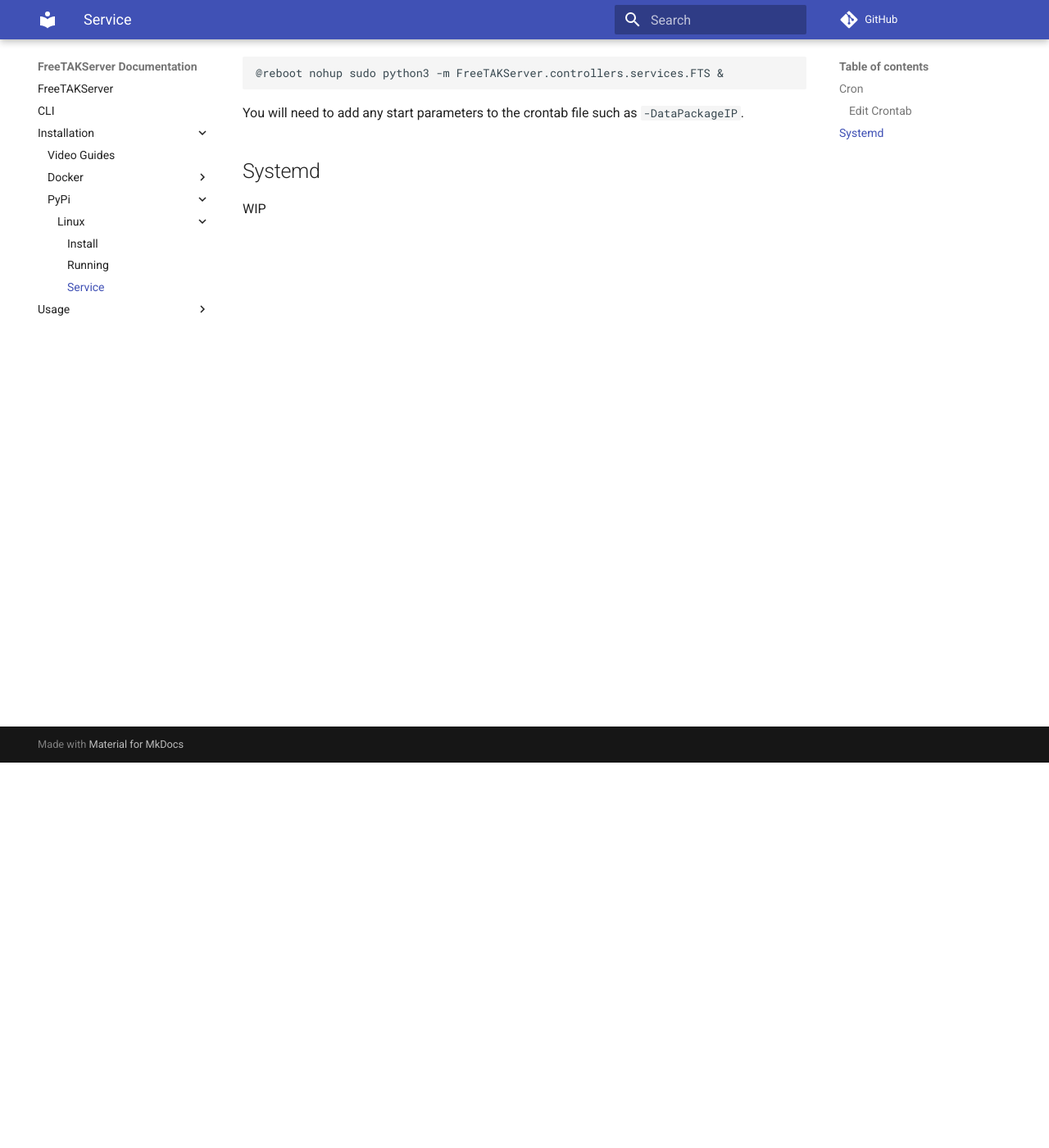
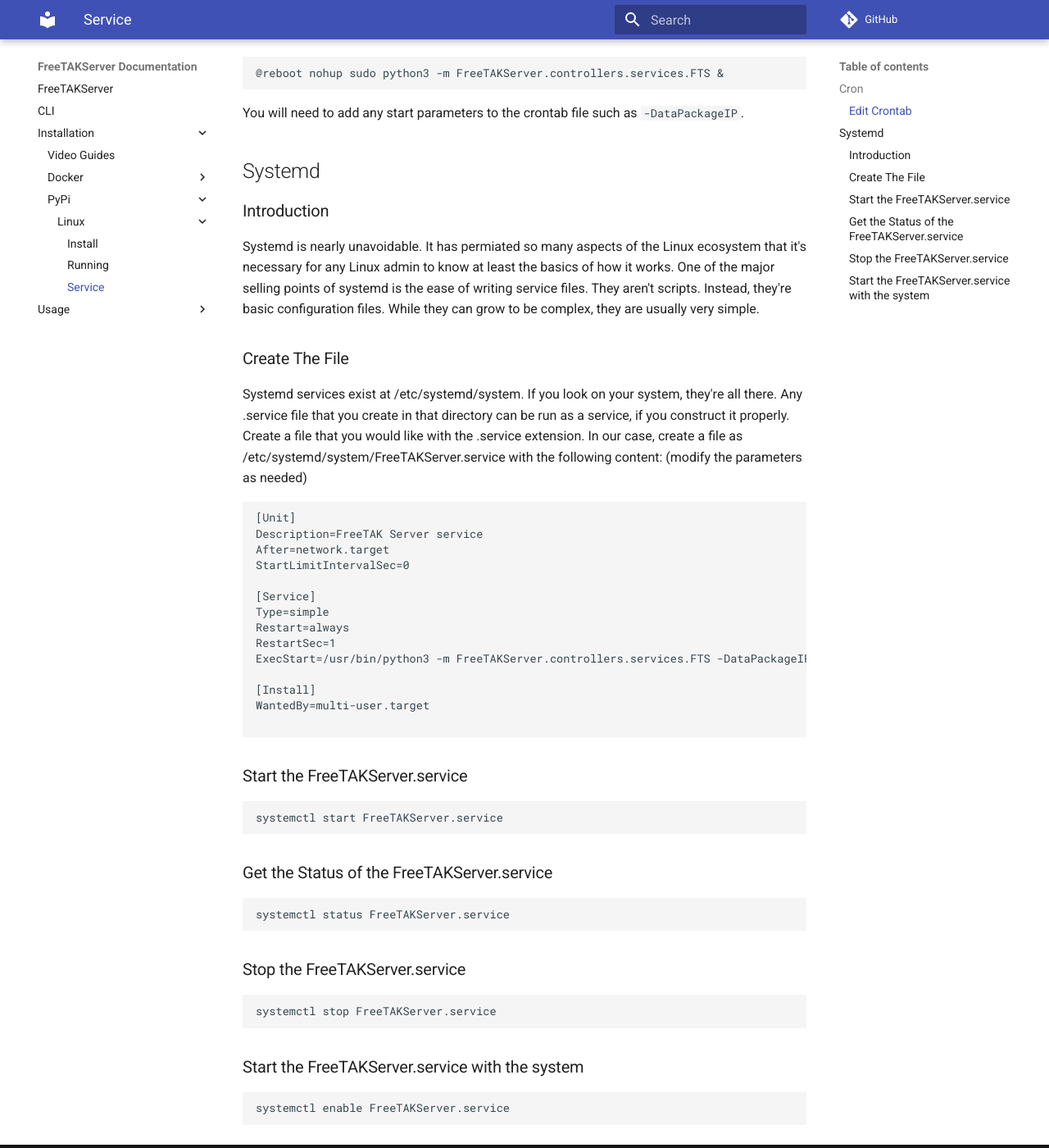
Before and after one commit to FreeTAKTeam/FreeTAKServer-User-Docs, an MkDocs documentation site: the page built from docs/docs/Installation/PyPi/Linux/Service.md, in a window 1280 px wide and 1400 px high, scrolled down 470 px. Shown: the whole window at 82% size. Built offline with MkDocs 1.6.1 and Material for MkDocs 9.7.7, drawn with Linux system fonts in a browser that asks for light colours; comment, search, counter and statistics services are not loaded.

Commit message:
Update Service.md
Added systemd section as a proposal.
Tested on debian 10 buster.
Should work on all distributions as well.

````diff
--- a/docs/docs/Installation/PyPi/Linux/Service.md
+++ b/docs/docs/Installation/PyPi/Linux/Service.md
@@ -19,4 +19,53 @@
 You will need to add any start parameters to the crontab file such as `-DataPackageIP`.
 
 ## Systemd
-WIP
+
+### Introduction
+Systemd is nearly unavoidable. It has permiated so many aspects of the Linux ecosystem that it's necessary for any Linux admin to know at least the basics of how it works.
+One of the major selling points of systemd is the ease of writing service files.
+They aren't scripts. Instead, they're basic configuration files. While they can grow to be complex, they are usually very simple.
+
+### Create The File
+Systemd services exist at /etc/systemd/system. If you look on your system, they're all there.
+Any .service file that you create in that directory can be run as a service, if you construct it properly.
+Create a file that you would like with the .service extension.
+In our case, create a file as /etc/systemd/system/FreeTAKServer.service with the following content:
+(modify the parameters as needed)
+
+```
+[Unit]
+Description=FreeTAK Server service
+After=network.target
+StartLimitIntervalSec=0
+
+[Service]
+Type=simple
+Restart=always
+RestartSec=1
+ExecStart=/usr/bin/python3 -m FreeTAKServer.controllers.services.FTS -DataPackageIP 0.0.0.0 -AutoStart True
+
+[Install]
+WantedBy=multi-user.target
+
+```
+
+
+### Start the FreeTAKServer.service
+```
+systemctl start FreeTAKServer.service
+```
+
+### Get the Status of the FreeTAKServer.service
+```
+systemctl status FreeTAKServer.service
+```
+
+### Stop the FreeTAKServer.service
+```
+systemctl stop FreeTAKServer.service
+```
+
+### Start the FreeTAKServer.service with the system
+```
+systemctl enable FreeTAKServer.service
+```
````
